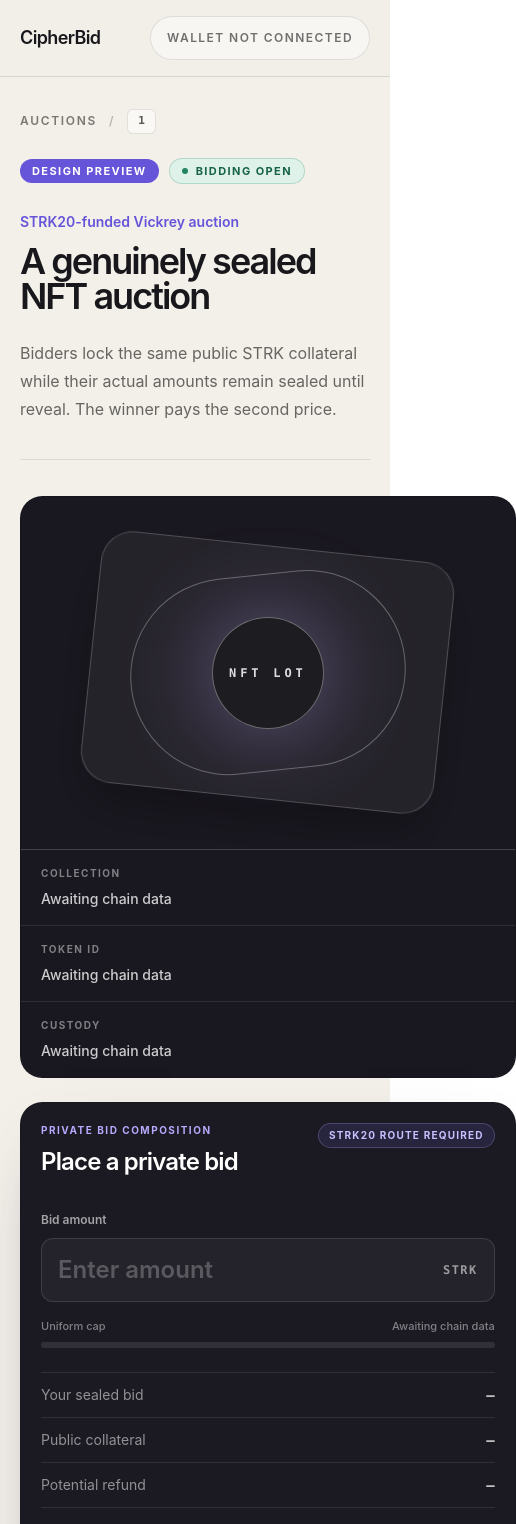
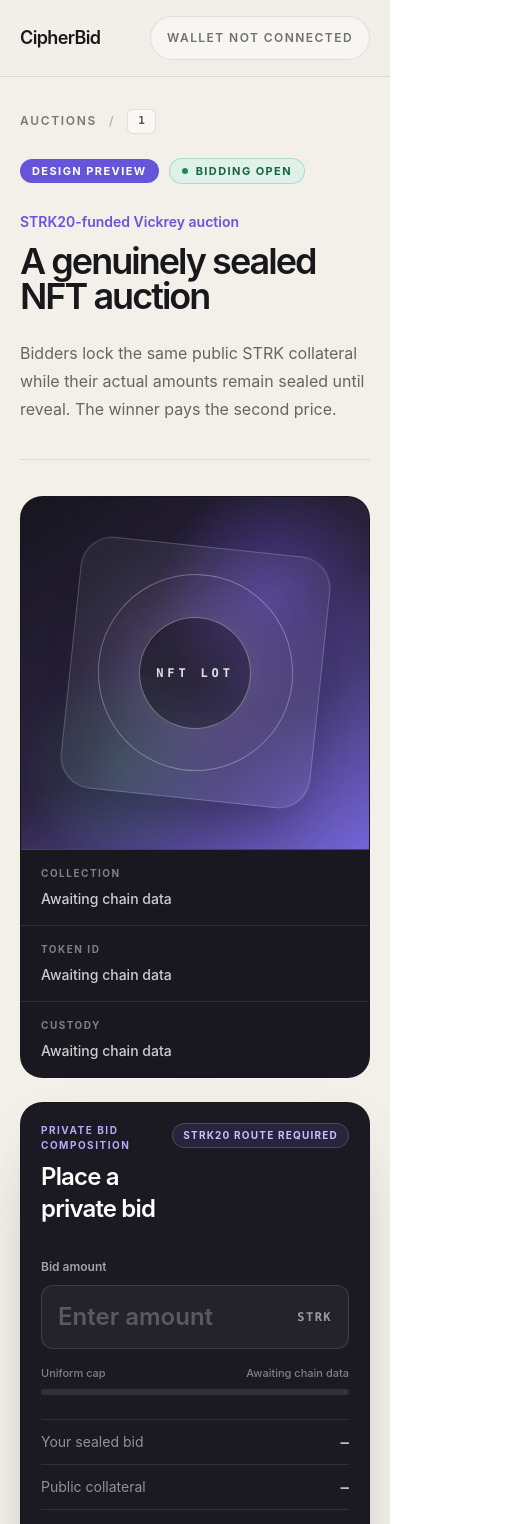
Before and after one commit to SourceSenseiTheRealOne/cipherbid, a Next.js app in the folder web/: page /auctions/1 in a window 390 px wide. Shown: the top 1524 px of the page, 516 px wide, since content can reach past the window. Built offline with nearby package versions, Linux system fonts and the light colour scheme.

Commit message:
feat(web): design private auction bid page

```diff
--- a/web/src/app/globals.css
+++ b/web/src/app/globals.css
@@ -1 +1,18 @@
 @import 'tailwindcss';
+
+.cipherbid-auction-art {
+  background:
+    radial-gradient(circle at 72% 28%, rgb(125 92 255 / 42%), transparent 32%),
+    radial-gradient(circle at 30% 76%, rgb(77 174 134 / 22%), transparent 28%),
+    linear-gradient(145deg, #17151f, #2b2441 52%, #7564d8);
+}
+
+@media (prefers-reduced-motion: reduce) {
+  .cipherbid-auction-page *,
+  .cipherbid-auction-page *::before,
+  .cipherbid-auction-page *::after {
+    scroll-behavior: auto !important;
+    transition: none !important;
+    animation: none !important;
+  }
+}
--- a/web/src/features/auction/ui/AuctionBidPreview.tsx
+++ b/web/src/features/auction/ui/AuctionBidPreview.tsx
@@ -92,11 +92,11 @@ export function AuctionBidPreview({ auctionId }: AuctionBidPreviewProps) {
           </div>
         </section>
 
-        <div data-testid="auction-layout" className="grid gap-6 lg:grid-cols-12 lg:items-start lg:gap-8">
+        <div data-testid="auction-layout" className="grid min-w-0 gap-6 lg:grid-cols-12 lg:items-start lg:gap-8">
           <section
             aria-labelledby="lot-title"
             data-testid="auction-lot"
-            className="overflow-hidden rounded-[1.4rem] border border-black/10 bg-[#19171f] text-white lg:col-span-7 lg:col-start-1 lg:row-start-1"
+            className="min-w-0 overflow-hidden rounded-[1.4rem] border border-black/10 bg-[#19171f] text-white lg:col-span-7 lg:col-start-1 lg:row-start-1"
           >
             <div
               className="cipherbid-auction-art relative flex min-h-[22rem] items-center justify-center overflow-hidden sm:min-h-[32rem]"
@@ -113,7 +113,7 @@ export function AuctionBidPreview({ auctionId }: AuctionBidPreviewProps) {
               {['Collection', 'Token ID', 'Custody'].map((label) => (
                 <dl key={label} className="bg-[#19171f] px-5 py-4">
                   <dt className="text-[10px] font-bold uppercase tracking-[0.15em] text-white/45">{label}</dt>
-                  <dd className="mt-2 text-sm font-medium text-white/78">Awaiting chain data</dd>
+                  <dd className="mt-2 break-words text-sm font-medium text-white/78">Awaiting chain data</dd>
                 </dl>
               ))}
             </div>
@@ -121,7 +121,7 @@ export function AuctionBidPreview({ auctionId }: AuctionBidPreviewProps) {
 
           <aside
             data-testid="bid-preview-card"
-            className="rounded-[1.4rem] border border-black/10 bg-[#1b1921] p-5 text-white shadow-[0_24px_70px_-45px_rgba(30,22,65,0.75)] sm:p-7 lg:sticky lg:top-8 lg:col-span-5 lg:col-start-8 lg:row-span-5 lg:row-start-1"
+            className="min-w-0 rounded-[1.4rem] border border-black/10 bg-[#1b1921] p-5 text-white shadow-[0_24px_70px_-45px_rgba(30,22,65,0.75)] sm:p-7 lg:sticky lg:top-8 lg:col-span-5 lg:col-start-8 lg:row-span-5 lg:row-start-1"
           >
             <div className="flex items-start justify-between gap-4">
               <div>
```
